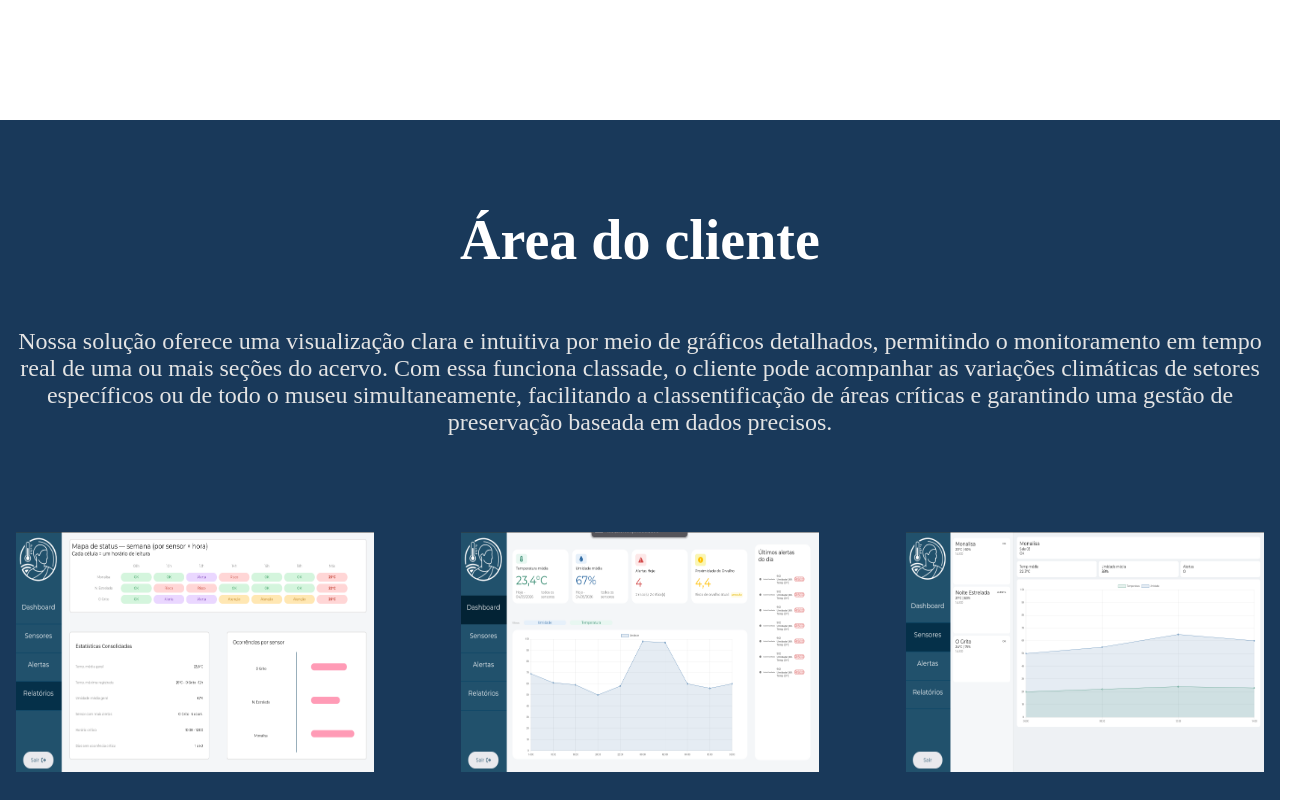
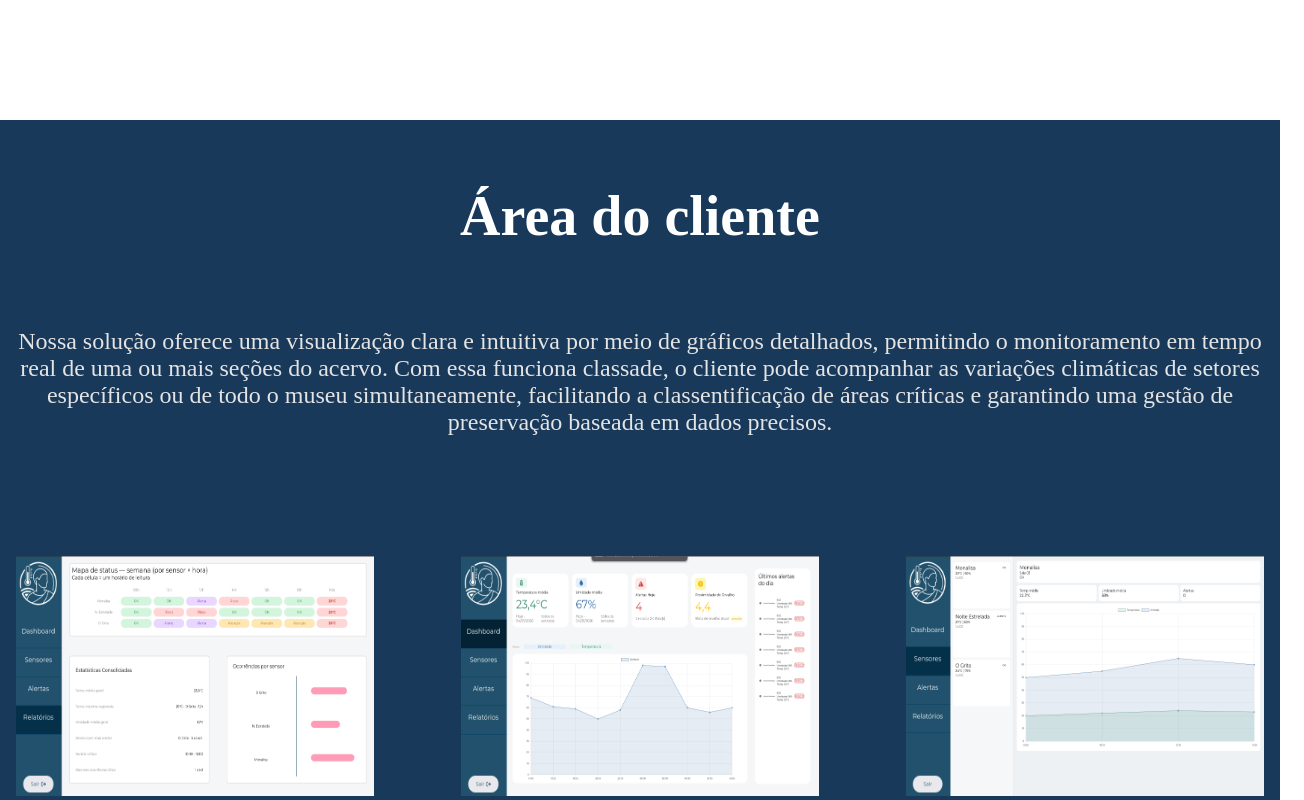
Before and after one commit to Thermus-project-PI/Site-Institucional, a website: page src/index.html in a window 1280 px wide. Shown: the part 2400-3200 px from the top of the page, 1304 px wide, since content can reach past the window. Drawn offline with Linux system fonts and the light colour scheme.

Commit message:
feat: arrumando o scroll do eixox

```diff
--- a/src/styles/styleIndex.css
+++ b/src/styles/styleIndex.css
@@ -5,6 +5,7 @@
 html, body {
     width: 100%;
     color: #383838;
+    overflow-x: hidden;
 }
 
 .container{
@@ -268,7 +269,7 @@ html, body {
     height: 100vh;
 
     color: #e4e4e4;
-    gap:7vh;
+    gap: 10vh;
 
     background-color: #19395a;
 }
```
